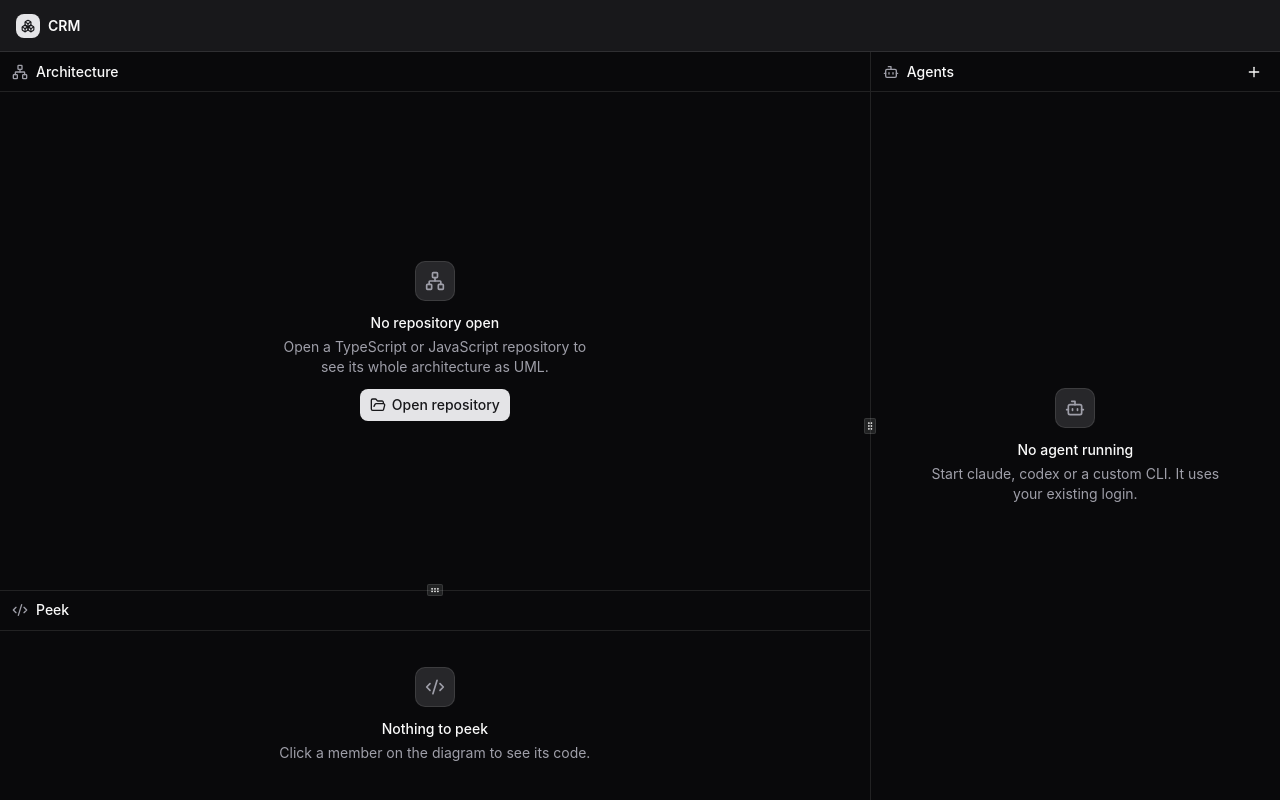
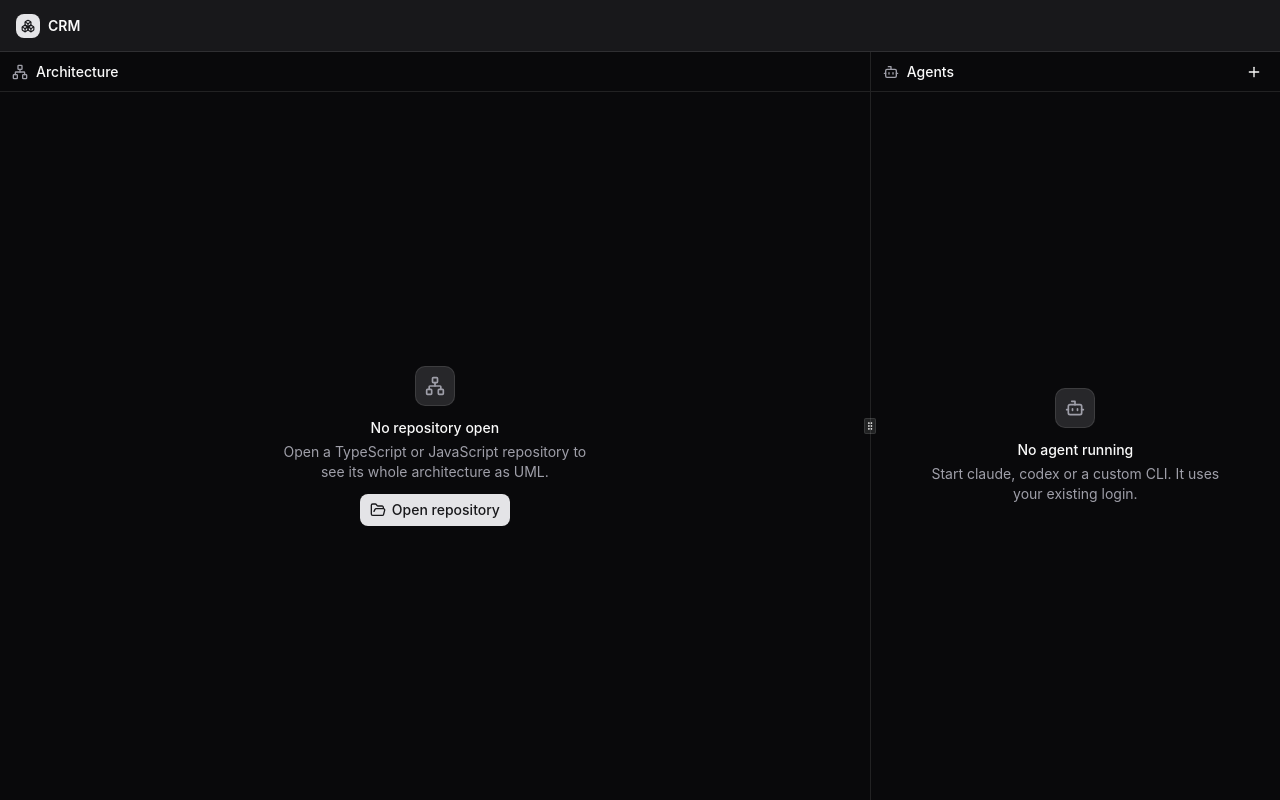
Before and after one commit to ensombl/ensombl, a React (Vite) app: page / in a window 1280 px wide. Built offline with nearby package versions, Linux system fonts and the light colour scheme.

Commit message:
Show peek only on demand

```diff
--- a/src/app/app.tsx
+++ b/src/app/app.tsx
@@ -1,7 +1,9 @@
-import { Bot, Code2, FolderOpen, Network, Plus } from "lucide-react"
+import { Bot, FolderOpen, Network, Plus } from "lucide-react"
 
 import { Button } from "@/components/ui/button"
 import { useAppInfo } from "@/features/app-info/queries/get-app-info"
+import { usePeekStore } from "@/features/peek/model/peek-store"
+import { PeekPanel } from "@/features/peek/ui/peek-panel"
 import { Pane, PaneEmpty } from "@/shared/ui/pane"
 
 import { AppShell } from "./layout/app-shell"
@@ -9,6 +11,7 @@ import { TitleBar } from "./layout/title-bar"
 
 export function App() {
   const { data: info } = useAppInfo()
+  const peekTarget = usePeekStore((s) => s.target)
 
   return (
     <div className="flex h-full flex-col">
@@ -27,15 +30,7 @@ export function App() {
             </PaneEmpty>
           </Pane>
         }
-        peek={
-          <Pane title="Peek" icon={<Code2 />}>
-            <PaneEmpty
-              icon={<Code2 />}
-              title="Nothing to peek"
-              description="Click a member on the diagram to see its code."
-            />
-          </Pane>
-        }
+        peek={peekTarget && <PeekPanel target={peekTarget} />}
         agents={
           <Pane
             title="Agents"
--- a/src/app/layout/app-shell.tsx
+++ b/src/app/layout/app-shell.tsx
@@ -5,22 +5,32 @@ import { ResizableHandle, ResizablePanel, ResizablePanelGroup } from "@/componen
 interface AppShellProps {
   diagram: ReactNode
   agents: ReactNode
-  peek: ReactNode
+  /** Rendered as a bottom drawer only while something is being peeked. */
+  peek?: ReactNode
 }
 
-/** The diagram is always on screen, with agents on the right and the peek drawer below. */
+/** The diagram is always on screen, with agents on the right and peek sliding up on demand. */
 export function AppShell({ diagram, agents, peek }: AppShellProps) {
   return (
     <ResizablePanelGroup orientation="horizontal" className="min-h-0 flex-1">
       <ResizablePanel defaultSize="68" minSize="30">
         <ResizablePanelGroup orientation="vertical">
-          <ResizablePanel defaultSize="72" minSize="20">
+          <ResizablePanel id="diagram" minSize="20">
             {diagram}
           </ResizablePanel>
-          <ResizableHandle withHandle />
-          <ResizablePanel defaultSize="28" minSize="0" collapsible>
-            {peek}
-          </ResizablePanel>
+          {peek && (
+            <>
+              <ResizableHandle withHandle />
+              <ResizablePanel
+                id="peek"
+                defaultSize="35"
+                minSize="15"
+                className="animate-in slide-in-from-bottom-4 fade-in-0 duration-200"
+              >
+                {peek}
+              </ResizablePanel>
+            </>
+          )}
         </ResizablePanelGroup>
       </ResizablePanel>
       <ResizableHandle withHandle />
--- /dev/null
+++ b/src/features/peek/model/peek-store.ts
@@ -0,0 +1,20 @@
+import { create } from "zustand"
+
+/** What the peek drawer is showing. Client-only UI state; it never reaches the backend. */
+export interface PeekTarget {
+  file: string
+  line: number
+  title: string
+}
+
+interface PeekState {
+  target: PeekTarget | null
+  open: (target: PeekTarget) => void
+  close: () => void
+}
+
+export const usePeekStore = create<PeekState>((set) => ({
+  target: null,
+  open: (target) => set({ target }),
+  close: () => set({ target: null }),
+}))
--- /dev/null
+++ b/src/features/peek/ui/peek-panel.tsx
@@ -0,0 +1,29 @@
+import { Code2, X } from "lucide-react"
+
+import { Button } from "@/components/ui/button"
+import { Pane } from "@/shared/ui/pane"
+
+import { usePeekStore, type PeekTarget } from "../model/peek-store"
+
+export function PeekPanel({ target }: { target: PeekTarget }) {
+  const close = usePeekStore((s) => s.close)
+
+  return (
+    <Pane
+      title={target.title}
+      icon={<Code2 />}
+      actions={
+        <>
+          <span className="font-mono text-xs text-muted-foreground">
+            {target.file}:{target.line}
+          </span>
+          <Button variant="ghost" size="icon" className="size-7" onClick={close}>
+            <X />
+          </Button>
+        </>
+      }
+    >
+      <div className="p-4 text-sm text-muted-foreground">Code peek arrives with #7.</div>
+    </Pane>
+  )
+}
```
Also changed, not shown: 1 other file (tests, documents, lock files or other folders).
